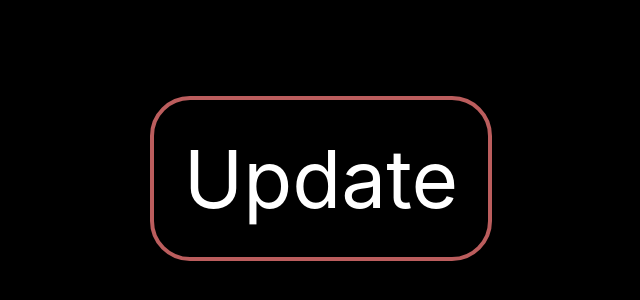
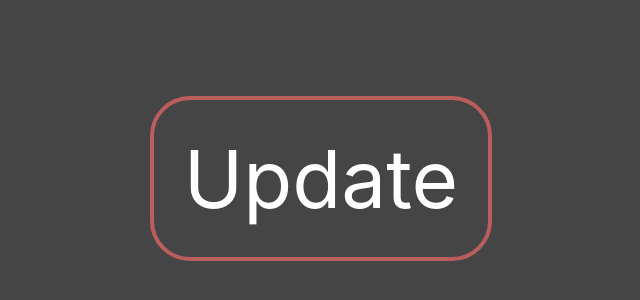
Before and after one commit to Juanca632/test-update-from-github, a React (Create React App) app: page / in a window 1280 px wide. Shown: the part 222-522 px from the top of the page, without its empty margins (319-959 px from the left). Built offline with nearby package versions, Linux system fonts and the light colour scheme.

Commit message:
new changes

```diff
--- a/src/App.css
+++ b/src/App.css
@@ -4,7 +4,7 @@
   align-items: center;
   height: 100vh;
   width: 100vw;
-  background-color: black;
+  background-color: rgb(69, 69, 69);
   color: white;
   font-size: 80px;
 
```
